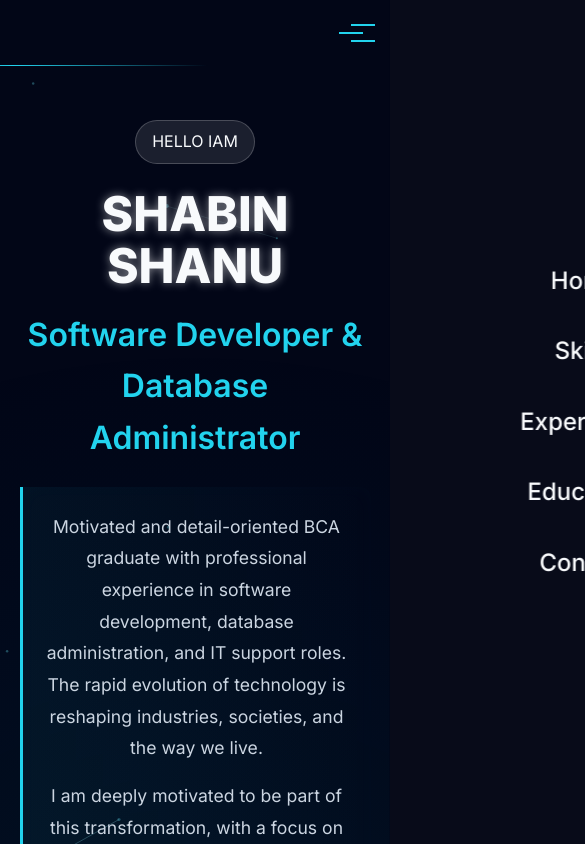
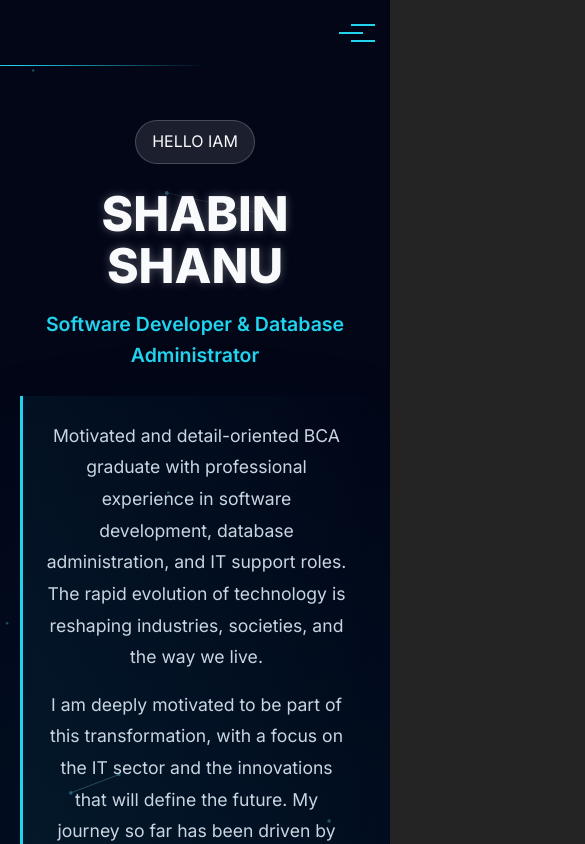
Before and after one commit to SHABINSHANU/vist.it.me, a React (Vite) app: page / in a window 390 px wide. Shown: the top 844 px of the page, 585 px wide, since content can reach past the window. Built offline with nearby package versions, Linux system fonts and the light colour scheme; no server answers.

Commit message:
Fix mobile responsiveness to prevent horizontal scrolling

```diff
--- a/src/App.css
+++ b/src/App.css
@@ -28,6 +28,8 @@ body {
   color: var(--text-color);
   background: var(--app-bg);
   overflow-x: hidden;
+  width: 100%;
+  position: relative;
 }
 
 @keyframes float {
@@ -71,6 +73,7 @@ body {
   transition: opacity 0.4s ease-out, transform 0.4s ease-out;
   width: 100%;
   min-height: 100vh;
+  overflow-x: hidden;
   will-change: opacity, transform;
 }
 
@@ -235,16 +238,17 @@ body {
 }
 
 .glitch {
-  font-size: 4.5rem;
+  font-size: clamp(2.5rem, 8vw, 4.5rem);
   font-weight: 800;
-  text-shadow: 0 0 10px rgba(255, 255, 255, 0.5);
+  text-shadow: 0 0 10px rgba(255, 255, 255, 0.3);
   position: relative;
   margin-bottom: 1rem;
   line-height: 1.1;
+  word-wrap: break-word;
 }
 
 .hero-subtitle {
-  font-size: 2rem;
+  font-size: clamp(1.2rem, 5vw, 2rem);
   color: var(--accent-color);
   margin-bottom: 1.5rem;
   font-weight: 600;
@@ -380,13 +384,14 @@ body {
 .floating-card {
   position: absolute;
   bottom: 2rem;
-  right: -2rem;
+  right: 0;
   background: rgba(255, 255, 255, 0.1);
   backdrop-filter: blur(10px);
   padding: 1rem 1.5rem;
   border-radius: 15px;
   border: 1px solid rgba(255, 255, 255, 0.2);
   box-shadow: 0 10px 20px rgba(0, 0, 0, 0.2);
+  max-width: calc(100% - 20px);
 }
 
 .card-content {
@@ -511,7 +516,7 @@ body {
 
 .project-grid {
   display: grid;
-  grid-template-columns: repeat(auto-fit, minmax(300px, 1fr));
+  grid-template-columns: repeat(auto-fit, minmax(min(100%, 300px), 1fr));
   gap: 2rem;
   max-width: 1200px;
   margin: 0 auto;
@@ -763,7 +768,7 @@ body {
 
 .skills-grid {
   display: grid;
-  grid-template-columns: repeat(auto-fit, minmax(250px, 1fr));
+  grid-template-columns: repeat(auto-fit, minmax(min(100%, 250px), 1fr));
   gap: 2rem;
   max-width: 1200px;
   margin: 0 auto;
@@ -851,6 +856,24 @@ body {
   box-shadow: 0 8px 30px rgba(0, 0, 0, 0.3);
 }
 
+@media (max-width: 480px) {
+  .timeline::before {
+    left: 20px;
+  }
+
+  .timeline-item {
+    padding-left: 45px;
+  }
+
+  .timeline-dot {
+    left: 11px;
+  }
+
+  .timeline-content {
+    padding: 1.5rem;
+  }
+}
+
 .timeline-content h3 {
   font-size: 1.5rem;
   color: var(--text-color);
--- a/src/components/ParticlesBackground.jsx
+++ b/src/components/ParticlesBackground.jsx
@@ -96,8 +96,8 @@ export const ParticlesBackground = () => {
             position: "fixed",
             top: 0,
             left: 0,
-            width: "100vw",
-            height: "100vh",
+            width: "100%",
+            height: "100%",
             zIndex: -1,
             pointerEvents: "auto",
         }}
--- a/src/index.css
+++ b/src/index.css
@@ -17,6 +17,7 @@
 html {
   scroll-behavior: smooth;
   width: 100%;
+  overflow-x: hidden;
 }
 
 body {
@@ -24,6 +25,7 @@ body {
   min-width: 100%;
   min-height: 100vh;
   width: 100%;
+  overflow-x: hidden;
 }
 
 /* Custom scrollbar */
```
